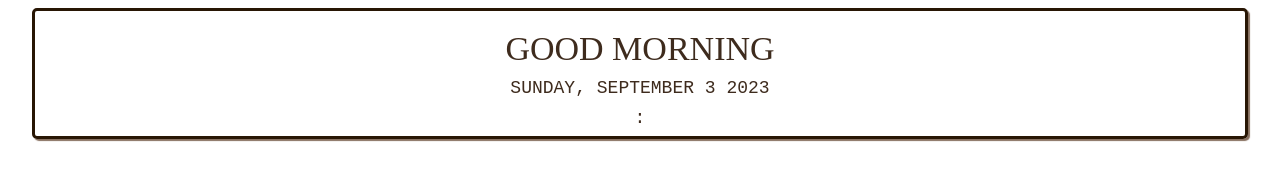
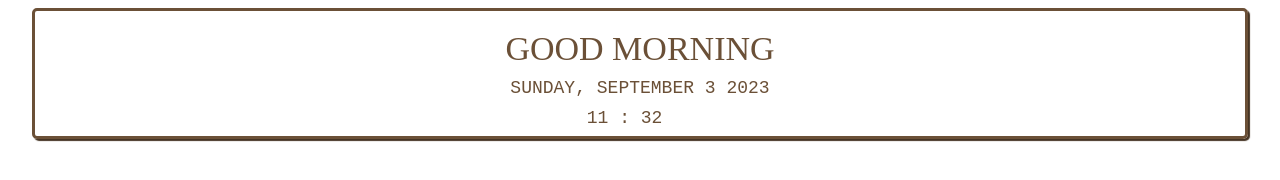
Before and after one commit to pm263/pm-notion, a plain HTML site: page index.html in a window 1280 px wide. Drawn offline with Linux system fonts and the light colour scheme.

Commit message:
Update index.html

```diff
--- a/index.html
+++ b/index.html
@@ -17,16 +17,16 @@
 
         .widget {
             padding: 5px 5px ;
-            color: #3e2b1d;
+            color: #6b5037;
             display: flex;
             justify-content:center;
             align-items:center;
             flex-direction: column;
             max-width: 95%;
             margin: auto;
-            border: 3px solid #281604;
+            border: 3px solid #6b5037;
             border-radius: 5px;
-            box-shadow: 2px 2px 1px 0px #887060;
+            box-shadow: 2px 2px 1px 0px #453424;
 
         }
 
@@ -78,15 +78,10 @@
                     <div class="time" id="hour"></div>
                     <div class="colon">:</div>
                     <div class="time" id="min"></div>
-
+                    <div class="time" id="ampm"></div>
                 </div>
-
-
-
-
     </div>
 </div>
-
 
 
 
@@ -122,20 +117,16 @@ function dispalyGreetings(today){
 
 
     function dispalyClock(today) {
+    var hour = twelveHour(today.getHours());
+    var minutes = padZeros(today.getMinutes());
 
-        var hour = padZeros(twelveHour(today.getHours()));
-        var minutes = padZeros(today.getMinutes());
+    document.getElementById('hour').innerHTML = padZeros(hour);
+    document.getElementById('min').innerHTML = minutes;
+    document.getElementById('sec').style.display = 'none'; // thelei 'none' gia na to kaneis disable
+    document.getElementById('ampm').innerHTML = '';		// ki edw kaneis disable to am/pm
+}
 
-        if(today.getHours() >=12){
-            seconds+=" pm"
-        }
-        else{
-            seconds+=" am"
-        }
 
-        document.getElementById('hour').innerHTML = hour;
-        document.getElementById('min').innerHTML = minutes;
-    }
 
     function twelveHour(hour) {
         if (hour > 12) {
```
